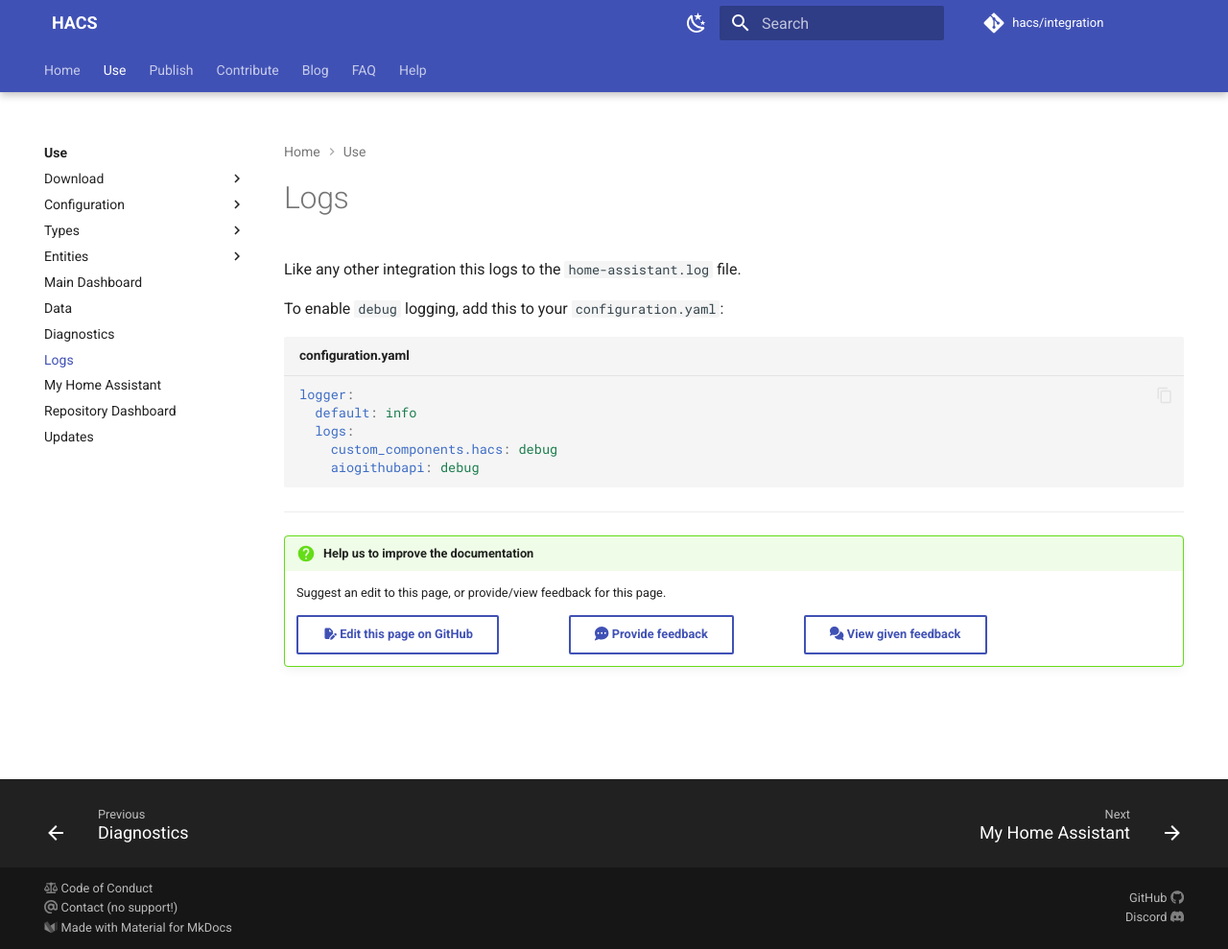
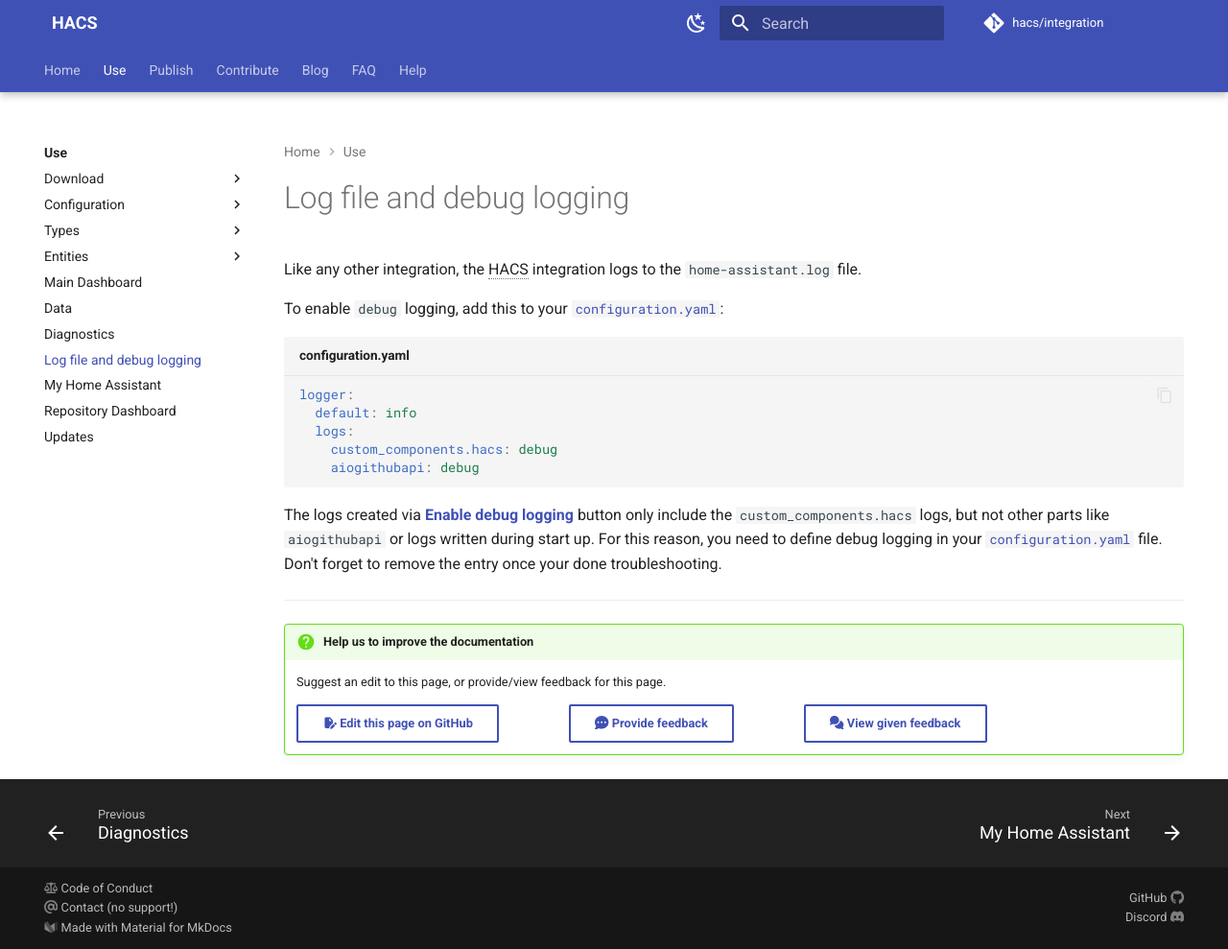
Before and after one commit to hacs/documentation, an MkDocs documentation site: the page built from source/docs/use/logs.md, in a window 1280 px wide and 989 px high. Shown: the whole window at 96% size. Built offline with MkDocs 1.6.1 and Material for MkDocs 9.7.7, drawn with Linux system fonts in a browser that asks for light colours; plug-ins that fetch from the network failed and are left out; comment, search, counter and statistics services are not loaded.

Commit message:
Logs add note (#486)
* Logs: explain difference to Enable debug logging button

* Add links

````diff
--- a/source/docs/use/logs.md
+++ b/source/docs/use/logs.md
@@ -1,12 +1,11 @@
 ---
-id: logs
-title: Logs
-description: "Logs"
+title: Log file and debug logging
+description: "Enabling debug logging"
 ---
 
-Like any other integration this logs to the `home-assistant.log` file.
+Like any other integration, the HACS integration logs to the `home-assistant.log` file.
 
-To enable `debug` logging, add this to your `configuration.yaml`:
+To enable `debug` logging, add this to your [`configuration.yaml`](https://www.home-assistant.io/docs/configuration/):
 
 ```yaml title="configuration.yaml"
 logger:
@@ -15,3 +14,5 @@ logger:
     custom_components.hacs: debug
     aiogithubapi: debug
 ```
+
+The logs created via [**Enable debug logging**](https://www.home-assistant.io/docs/configuration/troubleshooting/#debug-logs-and-diagnostics) button only include the `custom_components.hacs` logs, but not other parts like `aiogithubapi` or logs written during start up. For this reason, you need to define debug logging in your [`configuration.yaml`](https://www.home-assistant.io/docs/configuration/) file. Don't forget to remove the entry once your done troubleshooting.
````
